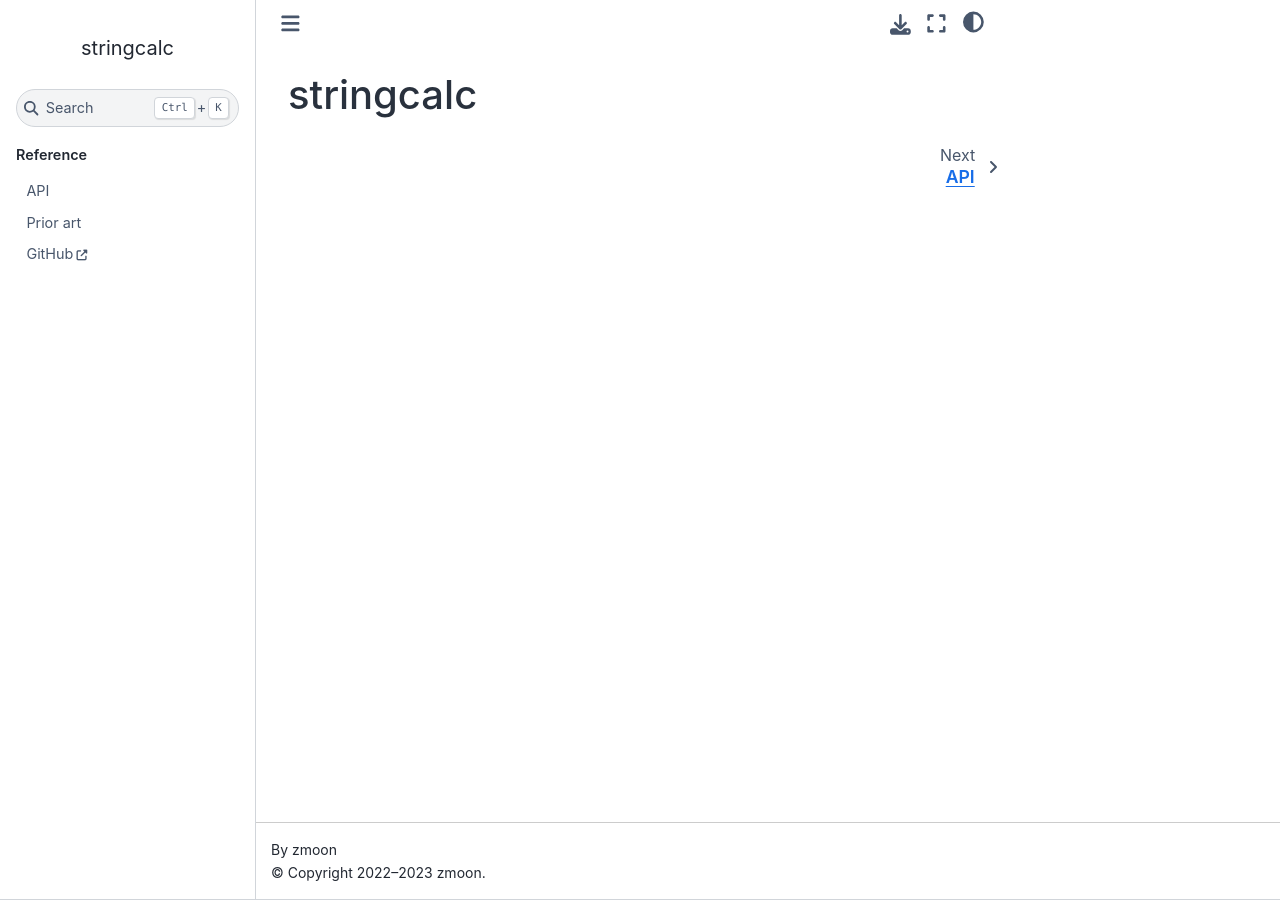
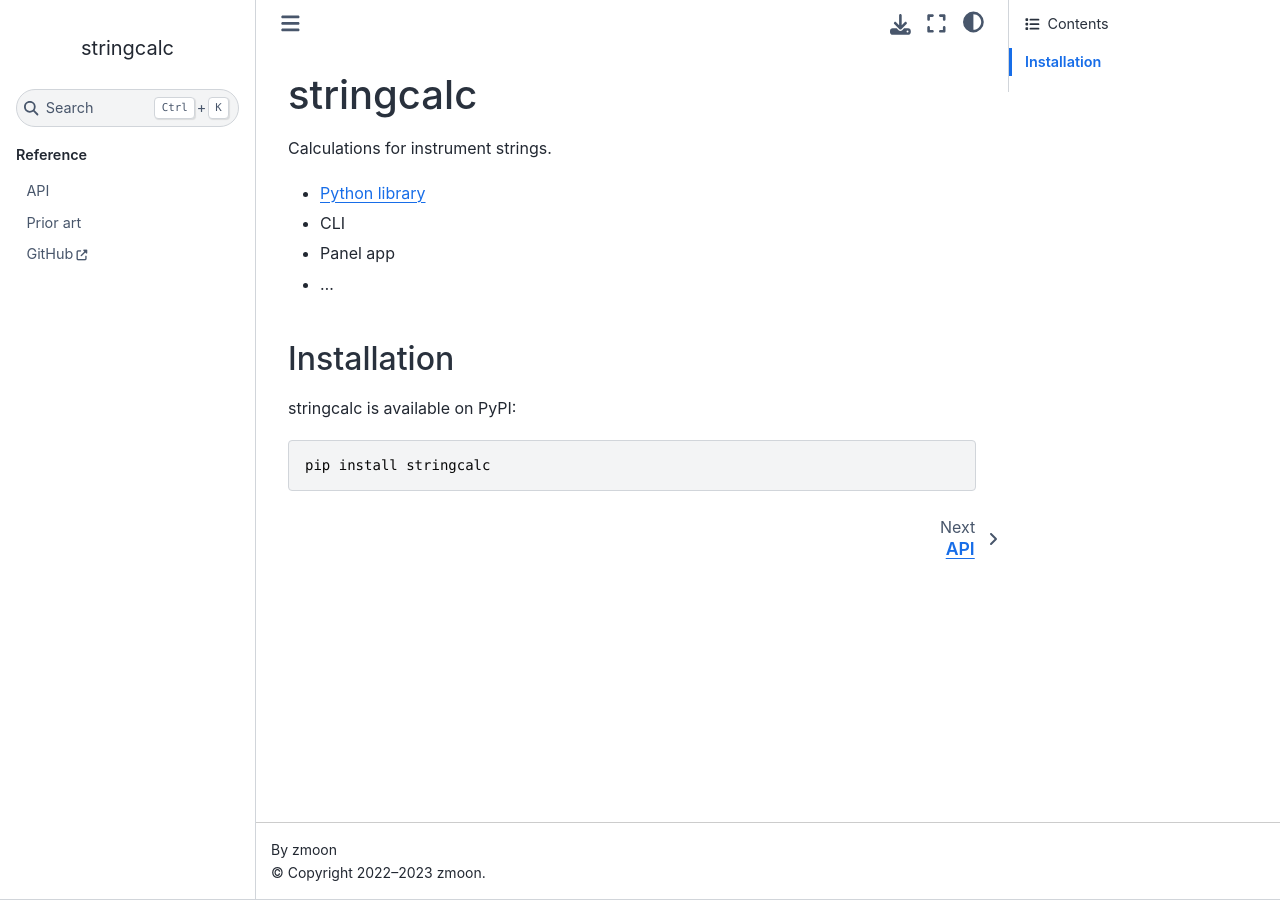
Before and after one commit to zmoon/stringcalc, a Sphinx documentation site: the page built from docs/index.md, in a window 1280 px wide. Built offline with Sphinx 7.4.7 and the Sphinx Book theme 1.1.4, drawn with Linux system fonts in a browser that asks for light colours.

Commit message:
Add some stuff to index page

````diff
--- a/docs/index.md
+++ b/docs/index.md
@@ -1,4 +1,19 @@
 # stringcalc
+
+Calculations for instrument strings.
+
+- {doc}`Python library <api>`
+- CLI
+- Panel app
+- ...
+
+## Installation
+
+stringcalc is available on PyPI:
+
+```
+pip install stringcalc
+```
 
 ```{toctree}
 :caption: Reference
````
